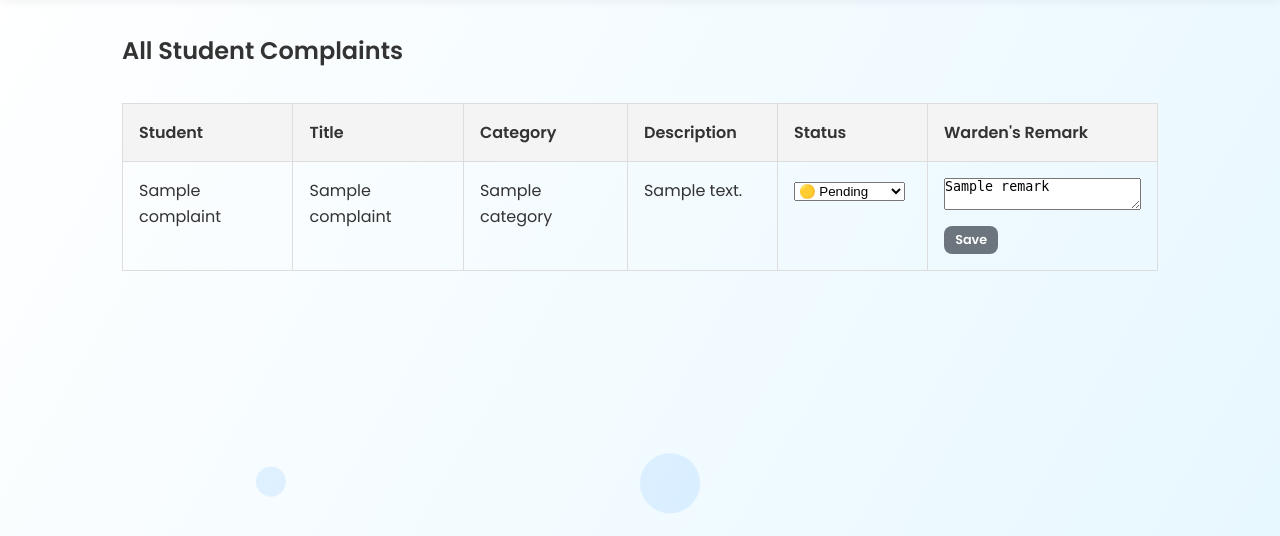
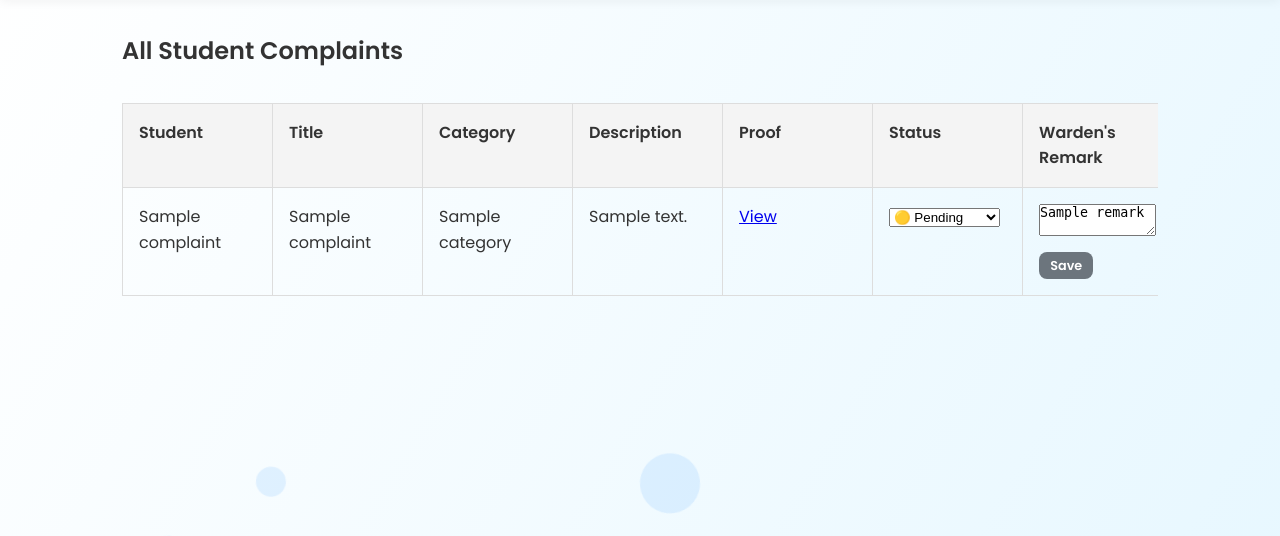
Before and after one commit to nikhilcollege91-netizen/hostel-complaint-system, a Flask app: page /warden/dashboard in a window 1280 px wide. Shown: the part 70-606 px from the top of the page. Run offline with Flask 3, Linux system fonts and the light colour scheme; the visitor is signed in with stand-in values (Sample User, id 1); a database or web service that is not in the repository returns one stand-in record (values such as "Sample title"); data that the repository does not hold is empty; some libraries are stand-ins or nearby versions.

Commit message:
Update warden_dashboard.html

```diff
--- a/templates/warden_dashboard.html
+++ b/templates/warden_dashboard.html
@@ -28,6 +28,7 @@
                     <th>Title</th>
                     <th>Category</th>
                     <th>Description</th>
+                    <th>Proof</th>
                     <th>Status</th>
                     <th>Warden's Remark</th>
                 </tr>
@@ -39,6 +40,15 @@
                         <td>{{ complaint.title }}</td>
                         <td>{{ complaint.category }}</td>
                         <td><p class="description-cell">{{ complaint.description }}</p></td>
+
+                        <td>
+                            {% if complaint.proof_file %}
+                                <a href="{{ url_for('uploaded_file', filename=complaint.proof_file) }}" target="_blank">View</a>
+                            {% else %}
+                                N/A
+                            {% endif %}
+                        </td>
+
                         <td>
                             <form action="{{ url_for('update_status', id=complaint.id) }}" method="POST">
                                 <select name="status" onchange="this.form.submit()">
```
